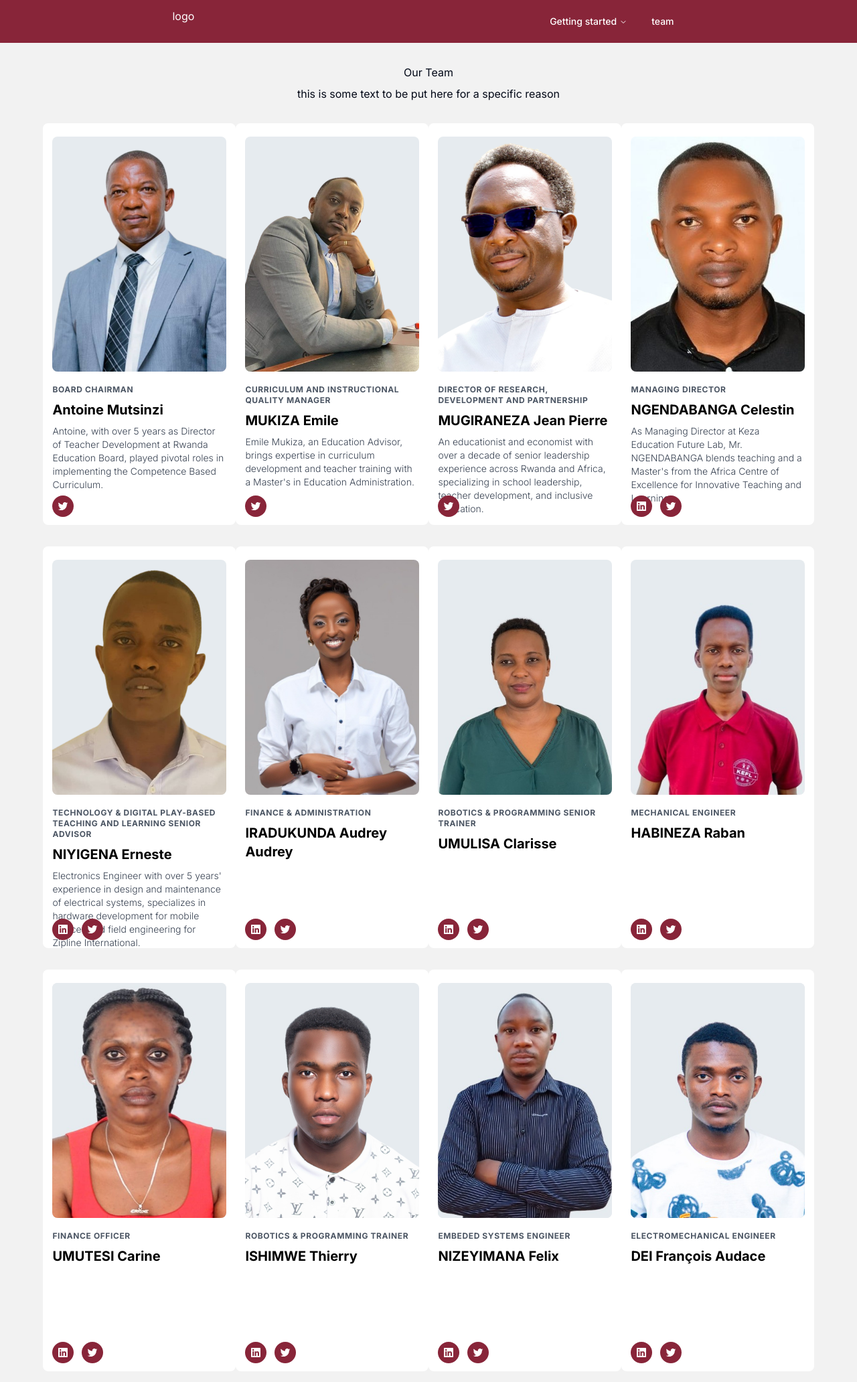
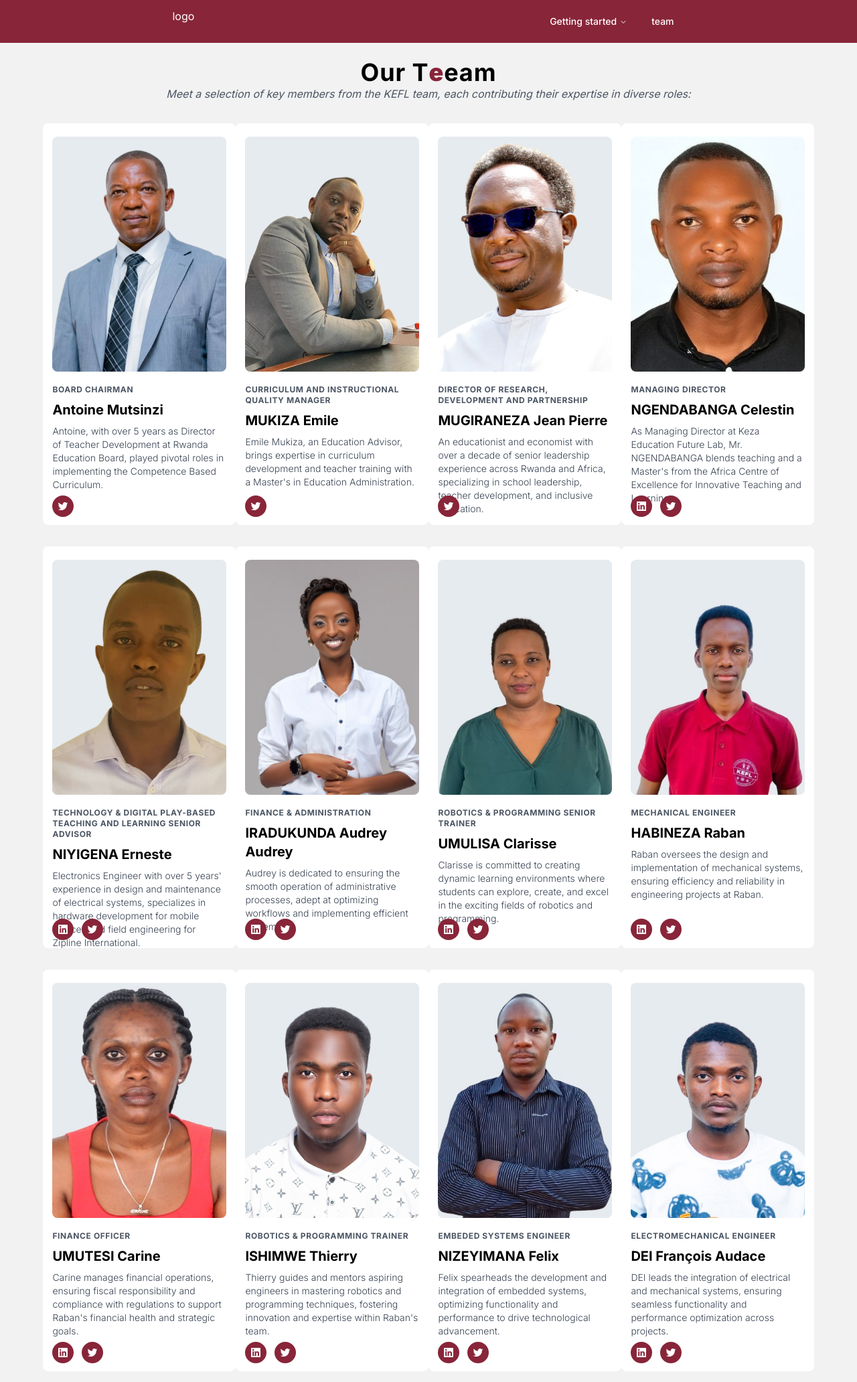
Before and after one commit to Richard7359/keza, a Next.js app: page /team in a window 1280 px wide. Shown: the whole page at 67% size. Built offline with nearby package versions, Linux system fonts and the light colour scheme.

Commit message:
feature : staff page done

```diff
--- a/app/team/page.tsx
+++ b/app/team/page.tsx
@@ -11,7 +11,7 @@ import Raban from "../images/rabanImage.jpg";
 import Carine from "../images/carine.jpg";
 import Thiery from "../images/Thierry.png";
 import Felix from "../images/felix.jpg";
-import Dei from "../images/dei_image.jpg"
+import Dei from "../images/dei_image.jpg";
 
 import { FaFacebook } from "react-icons/fa6";
 import { FaYoutube } from "react-icons/fa";
@@ -45,9 +45,7 @@ export default function NavigationMenuDemo() {
       title: "Director of Research, Development and partnership",
       names: "MUGIRANEZA Jean Pierre",
       image: Mugiraneza,
-      media: [
-        { icon: <IoLogoTwitter />, url: "" },
-      ],
+      media: [{ icon: <IoLogoTwitter />, url: "" }],
       bio: "An educationist and economist with over a decade of senior leadership experience across Rwanda and Africa, specializing in school leadership, teacher development, and inclusive education.",
     },
     {
@@ -55,18 +53,25 @@ export default function NavigationMenuDemo() {
       names: "NGENDABANGA Celestin",
       image: Celestin,
       media: [
-        { icon: <FaLinkedin />, url: "https://www.linkedin.com/in/ngendabanga-celestin-89a543210/" },
-        { icon: <IoLogoTwitter />, url: "https://twitter.com/NgendabangaCel2" }
+        {
+          icon: <FaLinkedin />,
+          url: "https://www.linkedin.com/in/ngendabanga-celestin-89a543210/",
+        },
+        { icon: <IoLogoTwitter />, url: "https://twitter.com/NgendabangaCel2" },
       ],
       bio: "As Managing Director at Keza Education Future Lab, Mr. NGENDABANGA blends teaching and a Master's from the Africa Centre of Excellence for Innovative Teaching and Learning.",
     },
     {
-      title: "Technology & digital play-based teaching and learning Senior Advisor",
+      title:
+        "Technology & digital play-based teaching and learning Senior Advisor",
       names: "NIYIGENA Erneste",
       image: Erneste,
       media: [
         { icon: <FaLinkedin />, url: "https://twitter.com/Erneste_N_1991" },
-        { icon: <IoLogoTwitter />, url: "https://www.linkedin.com/in/erneste-niyigena-10aa15102/" },
+        {
+          icon: <IoLogoTwitter />,
+          url: "https://www.linkedin.com/in/erneste-niyigena-10aa15102/",
+        },
       ],
       bio: "Electronics Engineer with over 5 years' experience in design and maintenance of electrical systems, specializes in hardware development for mobile devices and field engineering for Zipline International.",
     },
@@ -75,10 +80,13 @@ export default function NavigationMenuDemo() {
       names: "IRADUKUNDA Audrey Audrey",
       image: Ariela,
       media: [
-        { icon: <FaLinkedin />, url: "https://www.linkedin.com/in/ariela-audrey-iradukunda-b930aa1b2/" },
+        {
+          icon: <FaLinkedin />,
+          url: "https://www.linkedin.com/in/ariela-audrey-iradukunda-b930aa1b2/",
+        },
         { icon: <IoLogoTwitter />, url: "https://twitter.com/iraduariela" },
       ],
-      bio: "",
+      bio: "Audrey is dedicated to ensuring the smooth operation of administrative processes, adept at optimizing workflows and implementing efficient systems. ",
     },
     {
       title: "Robotics & Programming Senior Trainer",
@@ -88,17 +96,20 @@ export default function NavigationMenuDemo() {
         { icon: <FaLinkedin />, url: "" },
         { icon: <IoLogoTwitter />, url: "" },
       ],
-      bio: "",
+      bio: "Clarisse is committed to creating dynamic learning environments where students can explore, create, and excel in the exciting fields of robotics and programming.",
     },
     {
       title: "Mechanical Engineer",
       names: "HABINEZA Raban",
       image: Raban,
       media: [
-        { icon: <FaLinkedin />, url: "https://www.linkedin.com/in/habineza-raban-a78397162/" },
+        {
+          icon: <FaLinkedin />,
+          url: "https://www.linkedin.com/in/habineza-raban-a78397162/",
+        },
         { icon: <IoLogoTwitter />, url: "" },
       ],
-      bio: "",
+      bio: "Raban oversees the design and implementation of mechanical systems, ensuring efficiency and reliability in engineering projects at Raban.",
     },
     {
       title: "Finance Officer",
@@ -108,47 +119,63 @@ export default function NavigationMenuDemo() {
         { icon: <FaLinkedin />, url: "" },
         { icon: <IoLogoTwitter />, url: "" },
       ],
-      bio: "",
+      bio: "Carine manages financial operations, ensuring fiscal responsibility and compliance with regulations to support Raban's financial health and strategic goals.",
     },
     {
       title: "Robotics & Programming Trainer",
       names: "ISHIMWE Thierry",
       image: Thiery,
       media: [
-        { icon: <FaLinkedin />, url: "https://www.linkedin.com/in/ishimwe-thierry-1b4420240/" },
+        {
+          icon: <FaLinkedin />,
+          url: "https://www.linkedin.com/in/ishimwe-thierry-1b4420240/",
+        },
         { icon: <IoLogoTwitter />, url: "" },
       ],
-      bio: "",
+      bio: "Thierry guides and mentors aspiring engineers in mastering robotics and programming techniques, fostering innovation and expertise within Raban's team.",
     },
     {
       title: "Embeded Systems Engineer",
       names: "NIZEYIMANA Felix",
       image: Felix,
       media: [
-        { icon: <FaLinkedin />, url: "https://www.linkedin.com/in/ishimwe-thierry-1b4420240/" },
+        {
+          icon: <FaLinkedin />,
+          url: "https://www.linkedin.com/in/ishimwe-thierry-1b4420240/",
+        },
         { icon: <IoLogoTwitter />, url: "" },
       ],
-      bio: "",
+      bio: "Felix spearheads the development and integration of embedded systems, optimizing functionality and performance to drive technological advancement.",
     },
     {
       title: "Electromechanical Engineer",
       names: "DEI François Audace",
       image: Dei,
       media: [
-        { icon: <FaLinkedin />, url: "" },
+        {
+          icon: <FaLinkedin />,
+          url: "https://www.linkedin.com/in/dei-francois-audace-119055234/",
+        },
         { icon: <IoLogoTwitter />, url: "" },
       ],
-      bio: "",
-    }
+      bio: "DEI leads the integration of electrical and mechanical systems, ensuring seamless functionality and performance optimization across projects.",
+    },
   ];
   return (
     <div className="bg-team-bg pb-4">
       <Navigation />
       <div className="pt-6">
-        <p className="text-center py-2">Our Team</p>
+        <h2 className="text-4xl font-bold text-black tracking-wide text-center">
+          Our T<strong className="text-burgundy">e</strong>eam
+        </h2>
+        <p className="text-gray-600 italic text-center">
+          Meet a selection of key members from the KEFL team, each contributing
+          their expertise in diverse roles:
+        </p>
+        {/* <p className="text-center py-2">Our Team</p>
         <p className="text-center">
           this is some text to be put here for a specific reason
-        </p>
+        </p> */}
         <div className="flex justify-center">
           <div className="w-[90%] grid grid-cols-4">
             {staff.map((person) => (
```
